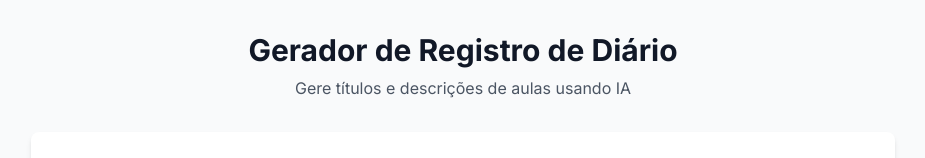
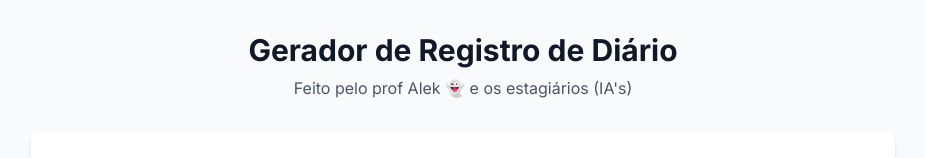
Before and after one commit to Alekmz/diary_register_generator_senai, a Next.js app: page / in a window 1280 px wide. Shown: the top 158 px of the page, without its empty margins (177-1102 px from the left). Built offline with nearby package versions, Linux system fonts and the light colour scheme.

Commit message:
feat: change description

```diff
--- a/app/page.tsx
+++ b/app/page.tsx
@@ -87,7 +87,7 @@ export default function Home() {
             Gerador de Registro de Diário
           </h1>
           <p className="text-gray-600">
-            Gere títulos e descrições de aulas usando IA
+            Feito pelo prof Alek 👻 e os estagiários (IA's)
           </p>
         </div>
 
```
